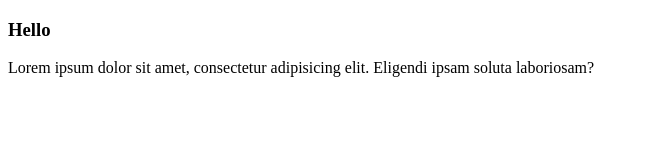
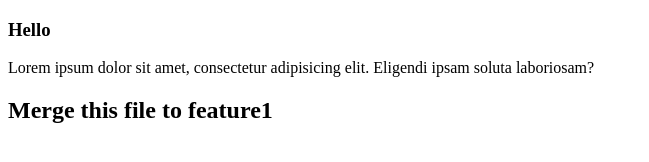
Before and after one commit to Abhishekkumar4444/stopwatch, a plain HTML site: page index3.html in a window 1280 px wide. Shown: the whole page, without its empty margins (0-649 px from the left). Drawn offline with Linux system fonts and the light colour scheme.

Commit message:
new feature added

```diff
--- a/index3.html
+++ b/index3.html
@@ -11,6 +11,7 @@
 <body>
     <h3>Hello</h3>
     <p>Lorem ipsum dolor sit amet, consectetur adipisicing elit. Eligendi ipsam soluta laboriosam?</p>
+    <h2>Merge this file to feature1 </h2>
 </body>
 
 </html>
```
